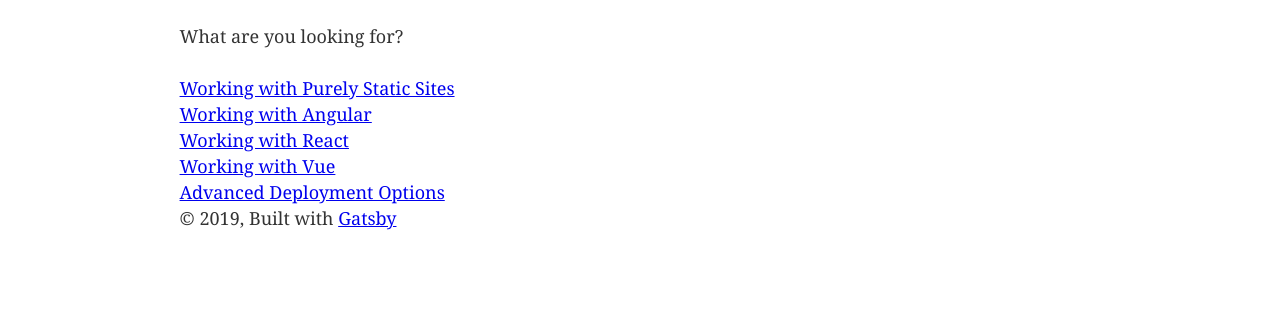
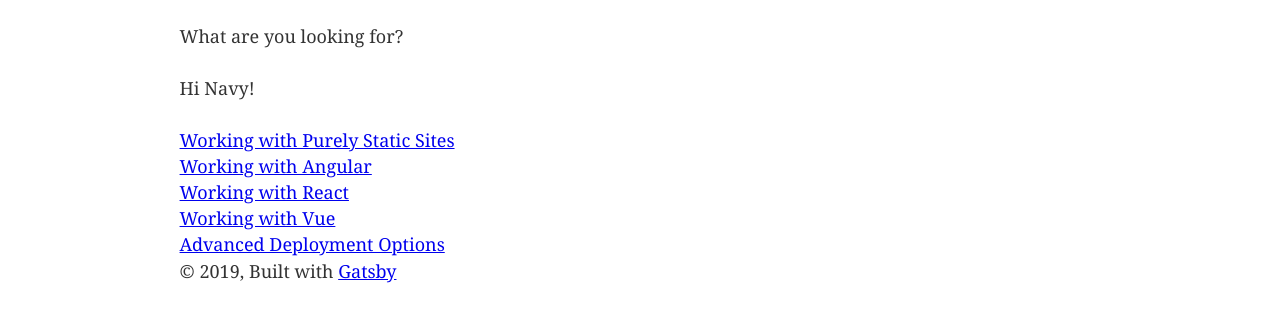
Before and after one commit to miwebst/staticsitesblog, a Gatsby site in the folder app/: page / in a window 1280 px wide. Shown: the part 223-544 px from the top of the page. Built offline with nearby package versions, Linux system fonts and the light colour scheme; Gatsby itself is replaced by a stand-in of ours.

Commit message:
Update index.js

```diff
--- a/app/src/pages/index.js
+++ b/app/src/pages/index.js
@@ -10,6 +10,8 @@ const IndexPage = () => (
     <h1>Welcome to the Blog!</h1>
     <p>This page is pretty meta...but you should try out static sites!</p>
     <p>What are you looking for?</p>
+
+    <p>Hi Navy!</p>
 
     <div>
       <Link to="/static/">Working with Purely Static Sites</Link>
```
